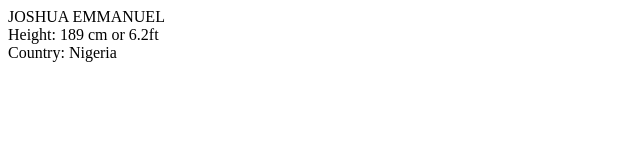
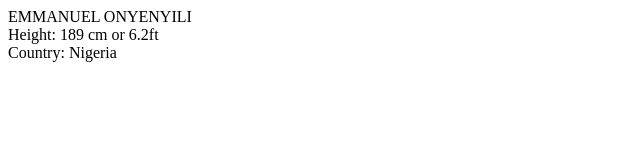
Before and after one commit to jozene/IntrotoJS, a plain HTML site: page index.html in a window 1280 px wide. Shown: the full height of the page, 0-640 px from the left. Drawn offline with Linux system fonts and the light colour scheme.

Commit message:
Update index.html

```diff
--- a/index.html
+++ b/index.html
@@ -9,7 +9,7 @@
 </head>
 <body>
     <script type="text/javascript">
-        document.write("JOSHUA EMMANUEL");
+        document.write("EMMANUEL ONYENYILI");
         document.write("<br>")
         document.write("Height: 189 cm or 6.2ft");
         document.write("<br>")
```
